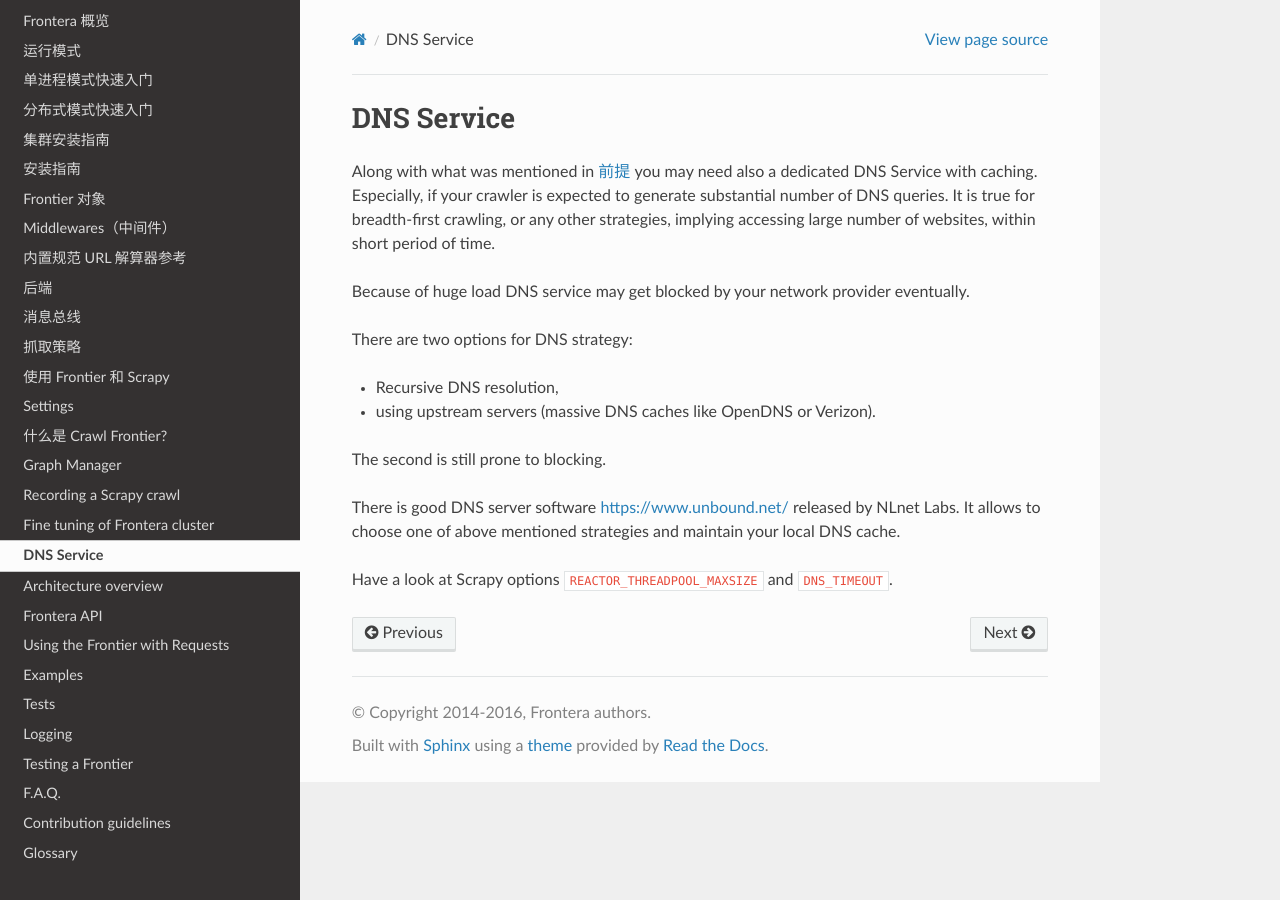
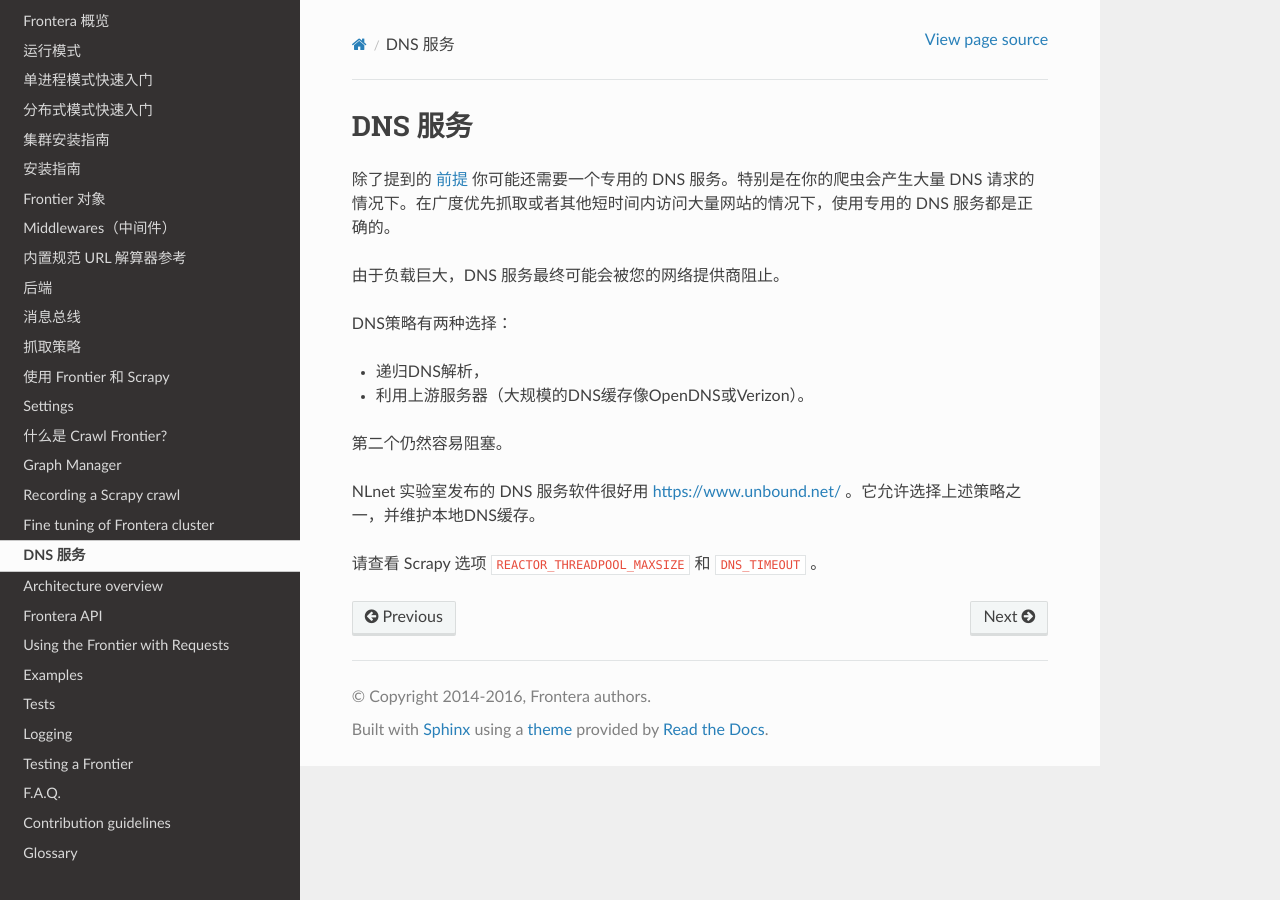
Before and after one commit to xsren/frontera-docs-zh_CN, a Sphinx documentation site: the page built from docs/source/topics/dns-service.rst, in a window 1280 px wide. Built offline with Sphinx 7.4.7 and the Read the Docs theme 2.0.0, drawn with Linux system fonts in a browser that asks for light colours.

Commit message:
finish dns-service.rst

```diff
--- a/docs/source/topics/dns-service.rst
+++ b/docs/source/topics/dns-service.rst
@@ -1,21 +1,18 @@
 ===========
-DNS Service
+DNS 服务
 ===========
 
-Along with what was mentioned in :ref:`basic_requirements` you may need also a dedicated DNS Service with caching.
-Especially, if your crawler is expected to generate substantial number of DNS queries. It is true for breadth-first
-crawling, or any other strategies, implying accessing large number of websites, within short period of time.
+除了提到的 :ref:`basic_requirements` 你可能还需要一个专用的 DNS 服务。特别是在你的爬虫会产生大量 DNS 请求的情况下。在广度优先抓取或者其他短时间内访问大量网站的情况下，使用专用的 DNS 服务都是正确的。
 
-Because of huge load DNS service may get blocked by your network provider eventually.
+由于负载巨大，DNS 服务最终可能会被您的网络提供商阻止。
 
-There are two options for DNS strategy:
+DNS策略有两种选择：
 
-* Recursive DNS resolution,
-* using upstream servers (massive DNS caches like OpenDNS or Verizon).
+* 递归DNS解析，
+* 利用上游服务器（大规模的DNS缓存像OpenDNS或Verizon）。
 
-The second is still prone to blocking.
+第二个仍然容易阻塞。
 
-There is good DNS server software https://www.unbound.net/ released by NLnet Labs. It allows to choose one of above
-mentioned strategies and maintain your local DNS cache.
+NLnet 实验室发布的 DNS 服务软件很好用 https://www.unbound.net/ 。它允许选择上述策略之一，并维护本地DNS缓存。
 
-Have a look at Scrapy options ``REACTOR_THREADPOOL_MAXSIZE`` and ``DNS_TIMEOUT``.
+请查看 Scrapy 选项 ``REACTOR_THREADPOOL_MAXSIZE`` 和 ``DNS_TIMEOUT`` 。
```
